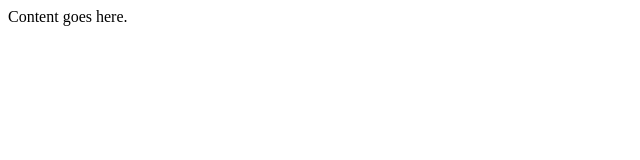
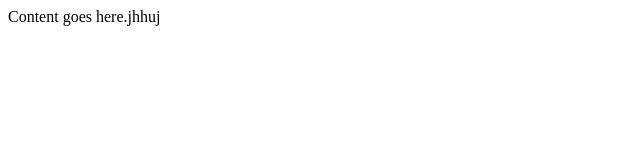
Before and after one commit to Danny2097/HelloWorld, a plain HTML site: page index.html in a window 1280 px wide. Shown: the full height of the page, 0-640 px from the left. Drawn offline with Linux system fonts and the light colour scheme.

Commit message:
jhghjgjhgh

```diff
--- a/index.html
+++ b/index.html
@@ -6,6 +6,6 @@
 <meta name="keywords" content="html tutorial template">
 </head>
 <body>
-Content goes here.
+Content goes here.jhhuj
 </body>
 </html>
```
Also changed, not shown: welcome.html (+1 -1 lines).
